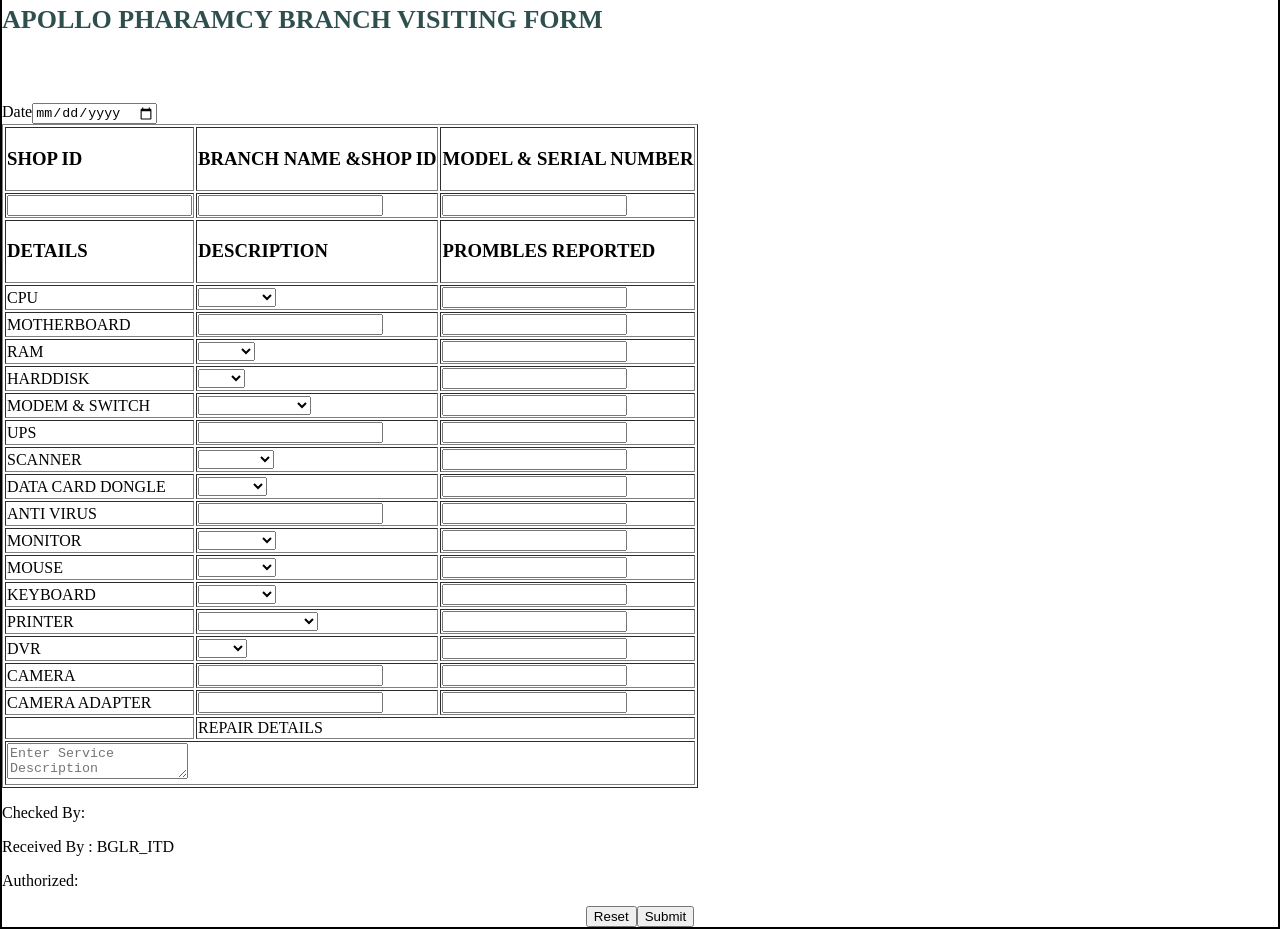
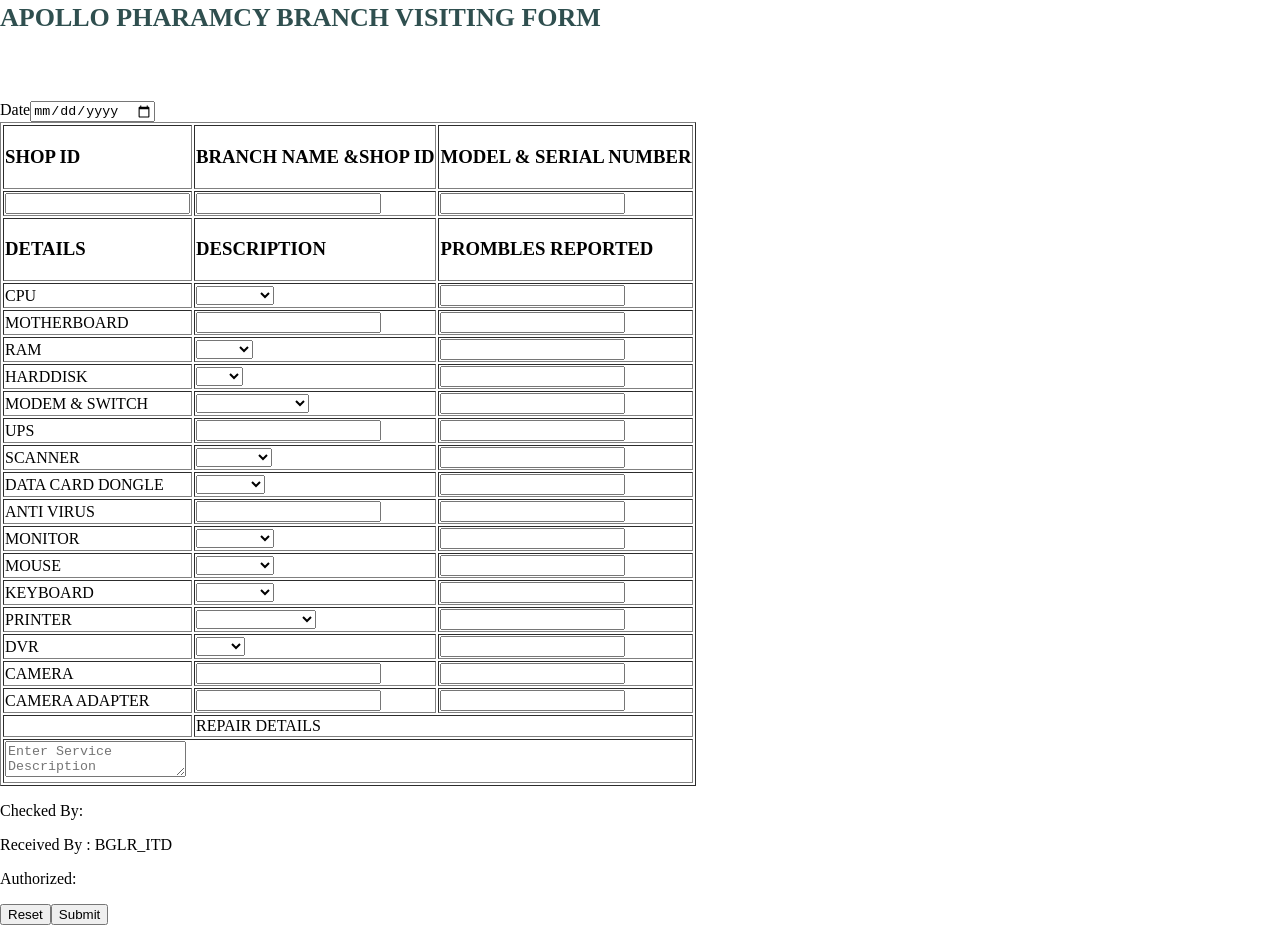
Before and after one commit to murugan2024FSD/apollo, a plain HTML site: page index.html in a window 1280 px wide. Shown: the part 243-1172 px from the top of the page. Drawn offline with Linux system fonts and the light colour scheme.

Commit message:
update changes

```diff
--- a/style.css
+++ b/style.css
@@ -3,8 +3,6 @@
     height: auto%;
     width: auto;
     margin: 0; /* Remove default margin */
-    padding:0px;
-    border: 1px solid black; /* Adjust border width, color, and style */
 }
 .logo__img{
     padding: 40px;
@@ -22,15 +20,12 @@
 }
 
 .button__b1{
-    align-items: center;
     display: flex;
-    justify-content: center;
     cursor: pointer;
 }
 .Tittle__1{
-    display: block;
+    display: flex;
     padding-bottom: 50px;
     color: darkslategrey;
     font-size: small;
-
 }
```
